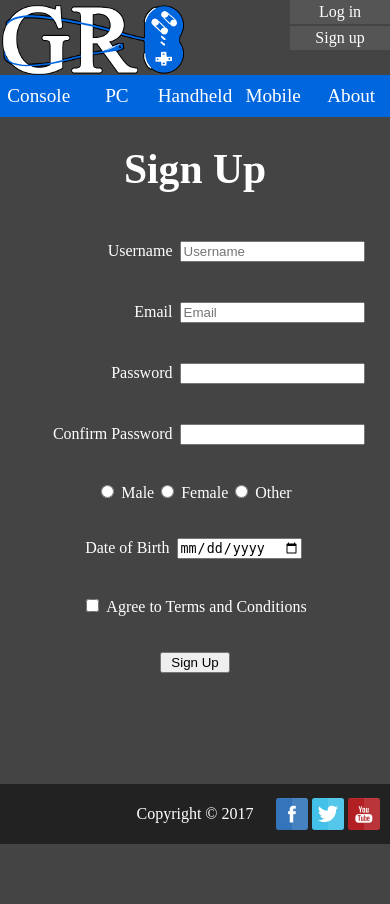
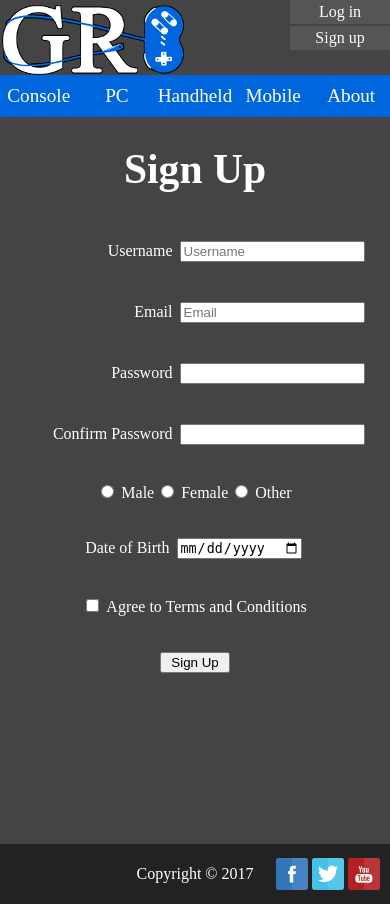
Before and after one commit to simonshoban/COMP-1536-Project, a PHP site: page /sign_up.html in a window 390 px wide. Before the commit the page ends 844 px from the top, so only its background shows below. Run offline with PHP 8.4, Linux system fonts and the light colour scheme.

Commit message:
actually added 60px of padding to page and made the same change in responsive_base_test

```diff
--- a/css/base.css
+++ b/css/base.css
@@ -21,7 +21,8 @@ body {
 	position:			relative;
 	background-color: 	#444444;
 	width: 				1000px;
-	margin: 			0px auto 60px;
+	margin: 			0px auto;
+	padding-bottom:		60px;
 	min-height:			100vh;
 }
 header {
--- a/css/responsive_base_test.css
+++ b/css/responsive_base_test.css
@@ -22,6 +22,7 @@ body {
 	background-color: 	#444444;
 	max-width: 			1000px;
 	margin: 			0px auto;
+	padding-bottom:		60px;
 	min-height:			100vh;
 }
 header {
```
